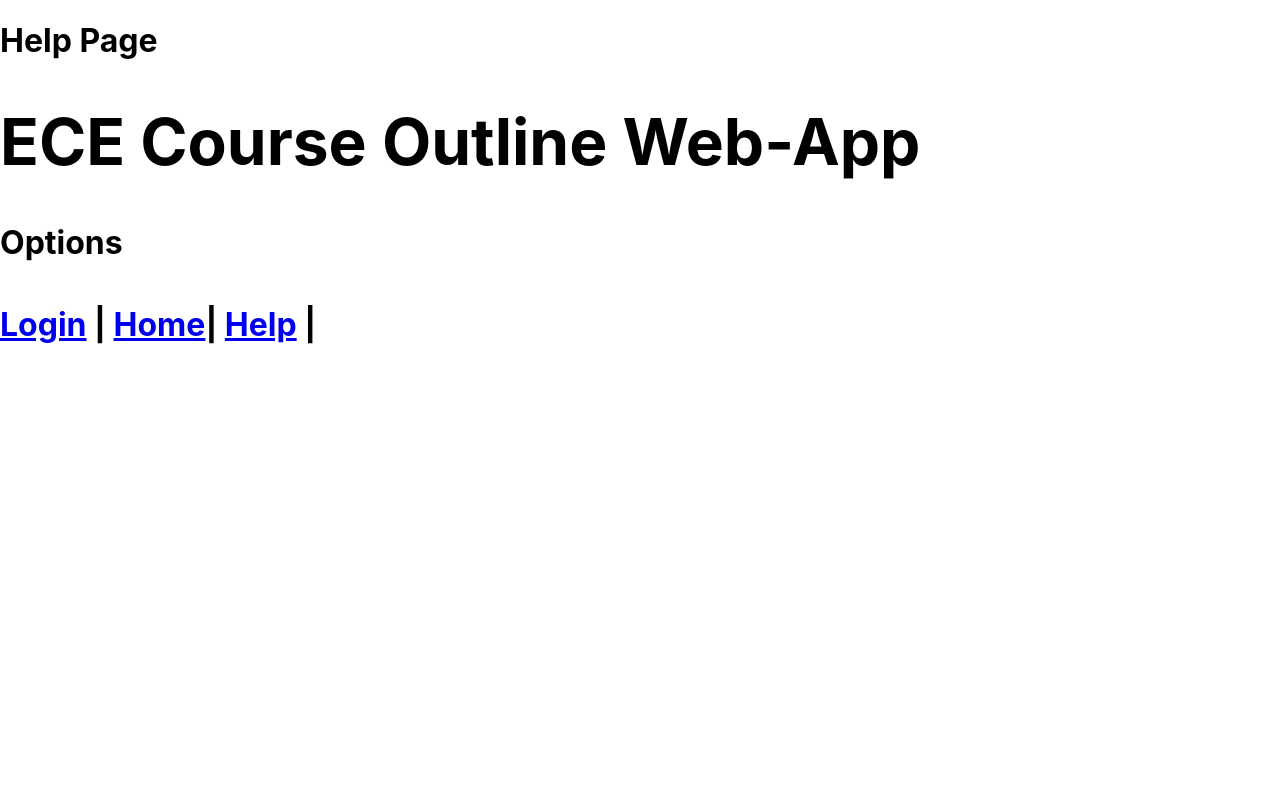
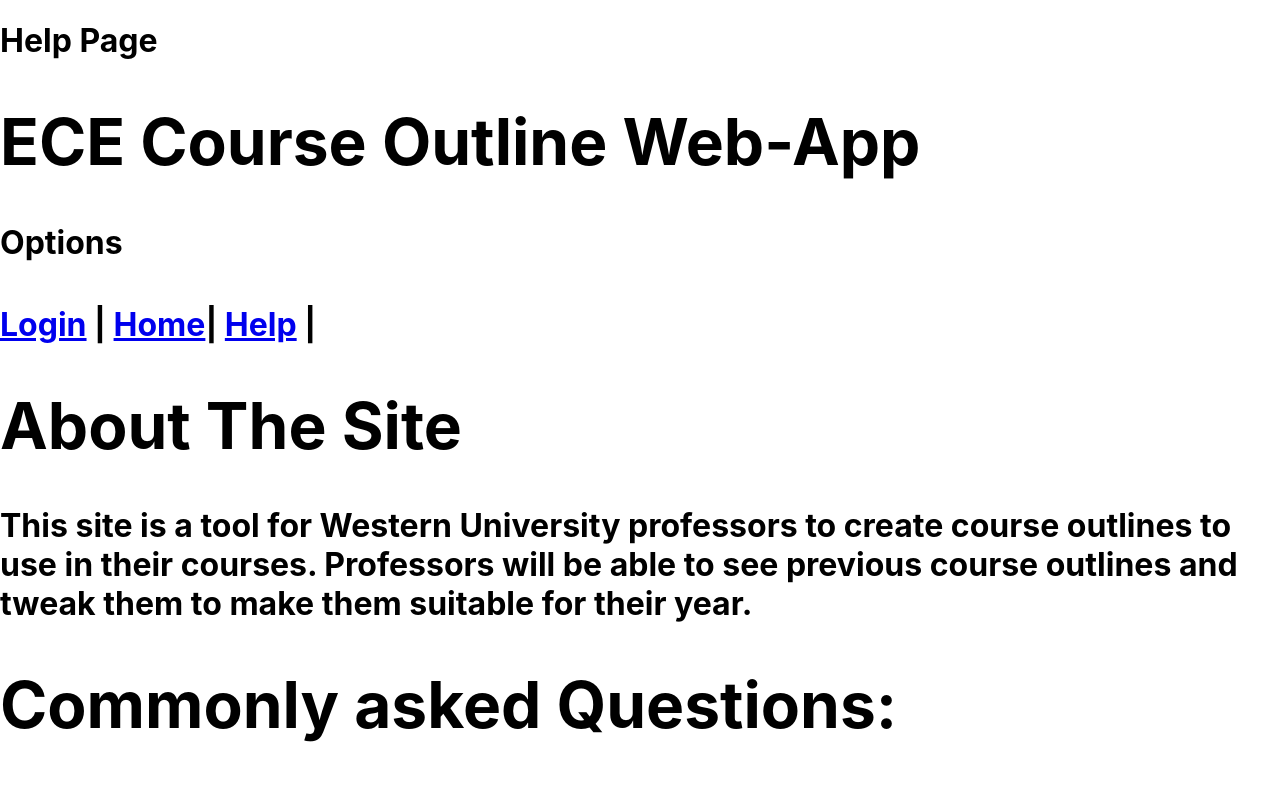
Before and after one commit to Jack-Lacy/se3350_groupproject-se3350-team-9, a React (Create React App) app in the folder client/: page /Help in a window 1280 px wide. Shown: the top 790 px of the page. Built offline with nearby package versions, Linux system fonts and the light colour scheme.

Commit message:
Added some help/about text to the help page

```diff
--- a/client/src/App.js
+++ b/client/src/App.js
@@ -44,7 +44,7 @@ function App() {
         component props we passes the imported component*/}
         <Route path="/Help" element={<Help/>} />
 
-        <Route path="/Login" element={<Help/>} />
+        <Route path="/Login" element={<Login/>} />
 
         {/* If any route mismatches the upper
         route endpoints then, redirect triggers
--- a/client/src/components/Header.jsx
+++ b/client/src/components/Header.jsx
@@ -10,7 +10,7 @@ function Header (){
 
             <h4> Options </h4>
             <nav>
-                <Link to = "/">Login</Link> |{"  "}
+                <Link to = "/login">Login</Link> |{"  "}
                 <Link to = "/home">Home</Link>|{"  "}
                 <Link to = "/help"> Help</Link> | {" "}
             </nav>
--- a/client/src/components/Help.jsx
+++ b/client/src/components/Help.jsx
@@ -10,8 +10,30 @@ function Help  (){
             <h1>
                 Help Page
                 <Header>
+                </Header>
+                <h1>
+                    About The Site
+                </h1>
+                <p>
+                    This site is a tool for Western University professors to create course outlines to use in their courses.
+                    Professors will be able to see previous course outlines and tweak them to make them suitable for their year.
 
-                </Header>
+                </p>
+
+                <h1>
+                    Commonly asked Questions:
+                </h1>
+                <p>Q: What is this website used for? <br></br>
+                    A: This website is used by western staff and admin to create, edit, and approve course outlines<br></br>
+                    <br></br>
+                    Q: Can students use this website?<br></br>
+                    A: No, this website cannot be used by students<br></br>
+                    <br></br>
+                    Q: Do I need to upload documents to this site?<br></br>
+                    A: No, you will create and edit documents right here on your site in your web browser<br></br>
+                    <br></br>
+
+                </p>
             </h1>
         </div>
     )
--- a/client/src/components/Login.jsx
+++ b/client/src/components/Login.jsx
@@ -17,7 +17,8 @@ function Login (){
 
 
             <h1>Login Page</h1>
-            <Header></Header>
+            <Header>
+            </Header>
 
 
 
```
